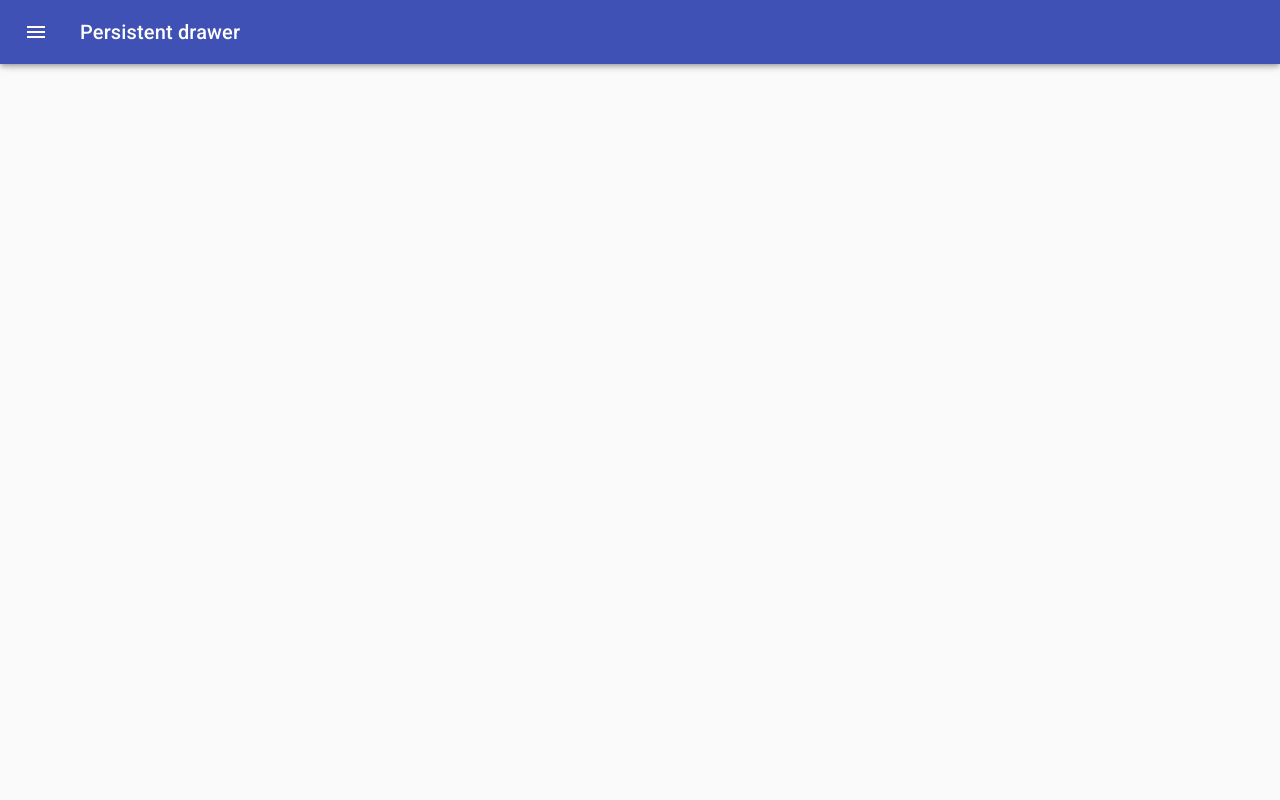
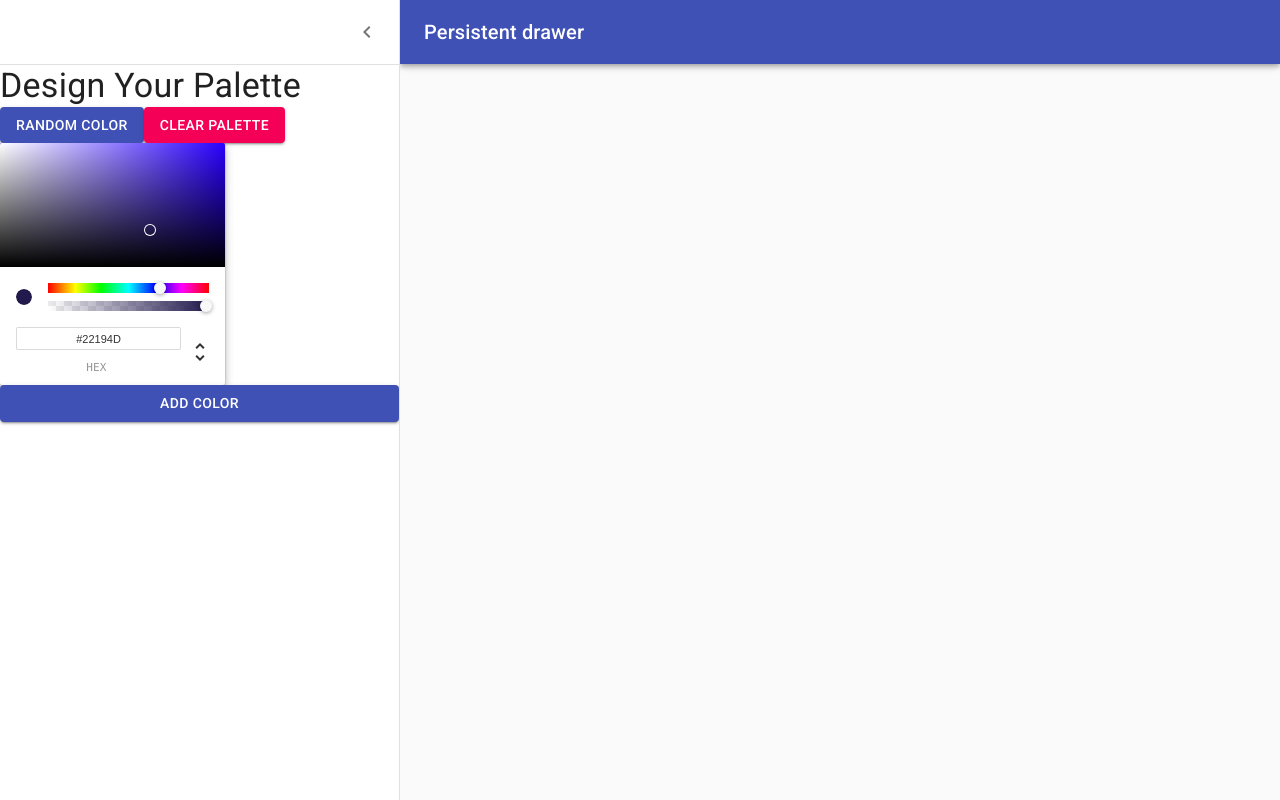
Before and after one commit to Keo222/color-app, a React (Create React App) app: page /palette/new in a window 1280 px wide. Built offline with nearby package versions, Linux system fonts and the light colour scheme.

Commit message:
added colorpicker and buttons to drawer

```diff
--- a/package.json
+++ b/package.json
@@ -12,6 +12,7 @@
     "chroma-js": "^2.1.2",
     "rc-slider": "^9.7.2",
     "react": "^17.0.2",
+    "react-color": "2.17.3",
     "react-copy-to-clipboard": "^5.0.3",
     "react-dom": "^17.0.2",
     "react-router-dom": "^5.2.0",
--- a/src/NewPaletteForm.js
+++ b/src/NewPaletteForm.js
@@ -10,8 +10,12 @@
 import IconButton from "@material-ui/core/IconButton";
 import MenuIcon from "@material-ui/icons/Menu";
 import ChevronLeftIcon from "@material-ui/icons/ChevronLeft";
+import { Button } from '@material-ui/core/';
 
-const drawerWidth = 240;
+import { ChromePicker } from 'react-color';
+
+
+const drawerWidth = 400;
 
 const styles = theme => ({
   root: {
@@ -72,7 +76,7 @@
 
 class NewPaletteForm extends Component {
   state = {
-    open: false
+    open: true
   };
 
   handleDrawerOpen = () => {
@@ -125,6 +129,13 @@
             </IconButton>
           </div>
           <Divider />
+          <Typography variant="h4">Design Your Palette</Typography>
+          <div>
+            <Button variant="contained" color="primary">Random Color</Button>
+            <Button variant="contained" color="secondary">Clear Palette</Button>
+          </div>
+          <ChromePicker />
+          <Button variant="contained" color="primary">Add Color</Button>
         </Drawer>
         <main
           className={classNames(classes.content, {
--- a/src/PaletteList.js
+++ b/src/PaletteList.js
@@ -4,6 +4,7 @@
 import { withStyles } from '@material-ui/styles';
 import styles from './styles/PaletteListStyles';
 import { Link } from 'react-router-dom';
+import { Button } from '@material-ui/core';
 
 class PaletteList extends Component {
     goToPalette(id) {
@@ -16,7 +17,9 @@
                 <div className={classes.container}>
                     <nav className={classes.nav}>
                         <h1>Palette List!!!!</h1>
-                        <Link to="/palette/new">Add a Palette</Link>
+                        <Button variant="contained" color="secondary">
+                            <Link to="/palette/new">Add a Palette</Link>
+                        </Button>
                     </nav>
                     <div className={classes.palettes}>
                         {palettes.map(p => (
```
Also changed, not shown: 1 other file (tests, documents, lock files or other folders).
